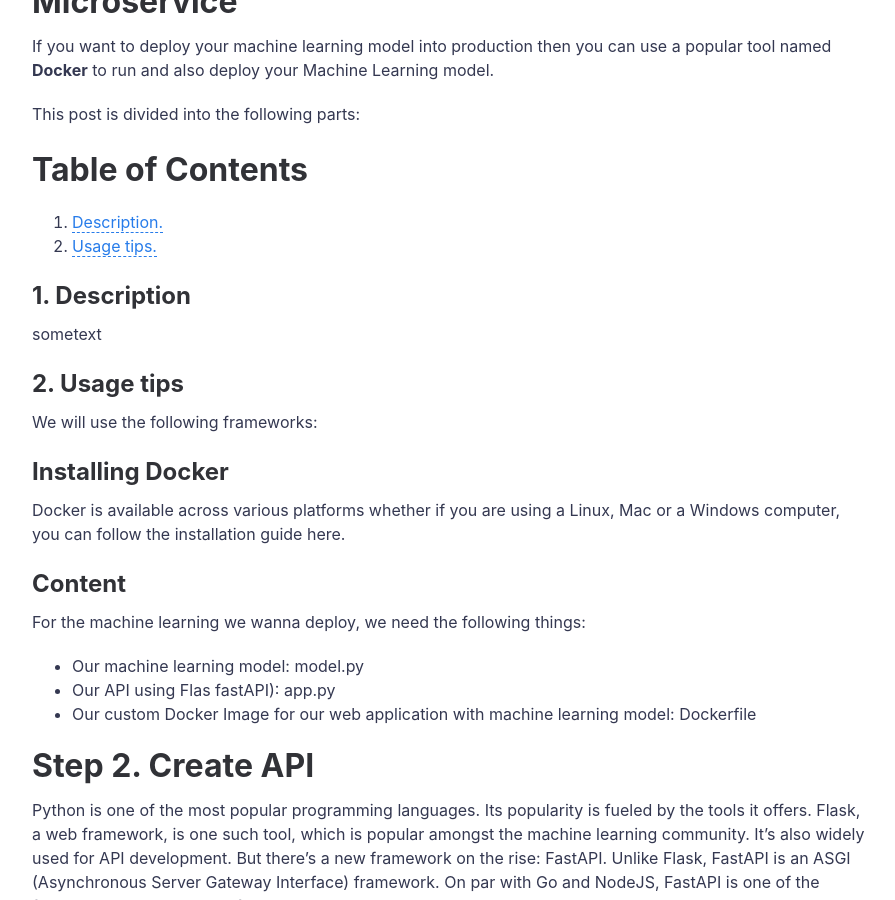
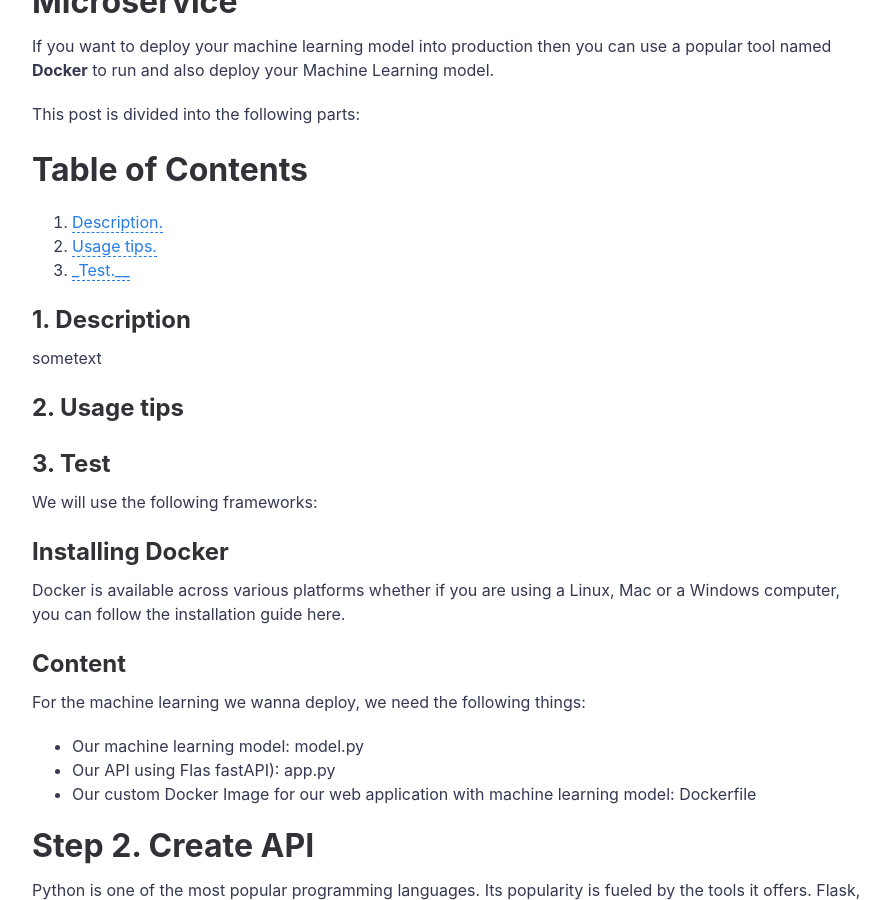
Before and after one commit to DataDima90/ai.github.io, a Jekyll site: the page built from _posts/2020-01-01-Microservice-with-docker-and-flask.md, in a window 1280 px wide and 900 px high, scrolled down 678 px. Shown: the whole window, without its empty margins (188-1083 px from the left). Built offline with Jekyll 4.4.1, drawn with Linux system fonts in a browser that asks for light colours; a script that is not in the unit is left out.

Commit message:
Update 2020-01-01-Microservice-with-docker-and-flask.md

```diff
--- a/_posts/2020-01-01-Microservice-with-docker-and-flask.md
+++ b/_posts/2020-01-01-Microservice-with-docker-and-flask.md
@@ -20,6 +20,7 @@ This post is divided into the following parts:
 
 1. [ Description. ](#desc)
 2. [ Usage tips. ](#usage)
+3. [_Test.__](#test)
 
 <a name="desc"></a>
 ## 1. Description
@@ -29,6 +30,8 @@ sometext
 <a name="usage"></a>
 ## 2. Usage tips
 
+<a name="usage"></a>
+## 3. Test
 
 
 We will use the following frameworks:
```
